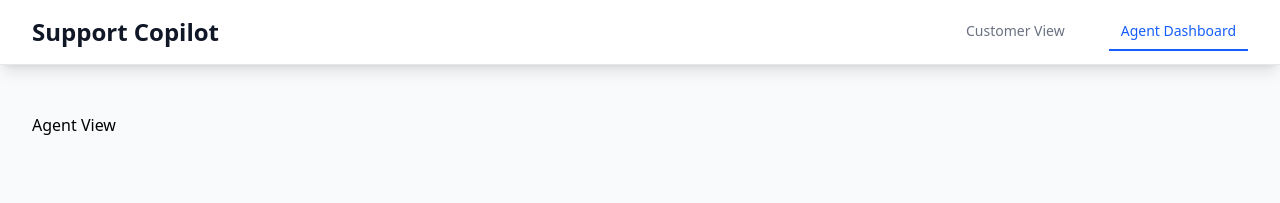
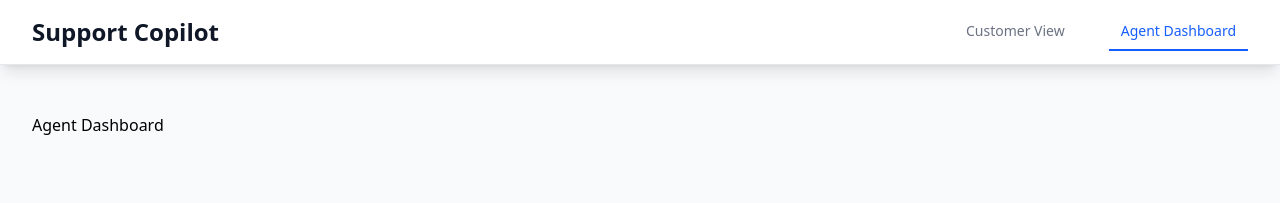
Before and after one commit to brentsWorks/support-copilot, a React (Vite) app in the folder frontend/: page /agent in a window 1280 px wide. Shown: the top 203 px of the page. Built offline with nearby package versions, Linux system fonts and the light colour scheme.

Commit message:
feat: routing between home and /customer & /agent

```diff
--- a/frontend/src/App.jsx
+++ b/frontend/src/App.jsx
@@ -1,5 +1,7 @@
 import Layout from './components/Layout'
 import Home from './components/Home'
+import CustomerDashboard from './pages/CustomerDashboard'
+import AgentDashboard from './pages/AgentDashboard'
 
 import { BrowserRouter, Routes, Route } from 'react-router-dom'
 function App() {
@@ -9,8 +11,8 @@ function App() {
       <Layout>
         <Routes>
           <Route path="/" element={<Home />} />
-          <Route path="/customer" element={<h1>Customer View</h1>} />
-          <Route path="/agent" element={<h1>Agent View</h1>} />
+          <Route path="/customer" element={ <CustomerDashboard /> } />
+          <Route path="/agent" element={<AgentDashboard /> } />
         </Routes>
       </Layout>
     </BrowserRouter>
--- a/frontend/src/pages/AgentDashboard.jsx
+++ b/frontend/src/pages/AgentDashboard.jsx
@@ -0,0 +1,7 @@
+export default function AgentDashboard() {
+	return (
+		<div>
+			<h1>Agent Dashboard</h1>
+		</div>
+	)
+}
--- /dev/null
+++ b/frontend/src/pages/CustomerDashboard.jsx
@@ -0,0 +1,8 @@
+export default function CustomerDashboard() {
+
+	return (
+		<div>
+			<h1>Customer Dashboard</h1>
+		</div>
+	)
+}
```
Also changed, not shown: frontend/src/pages/CustomerSearch.jsx (deleted).
